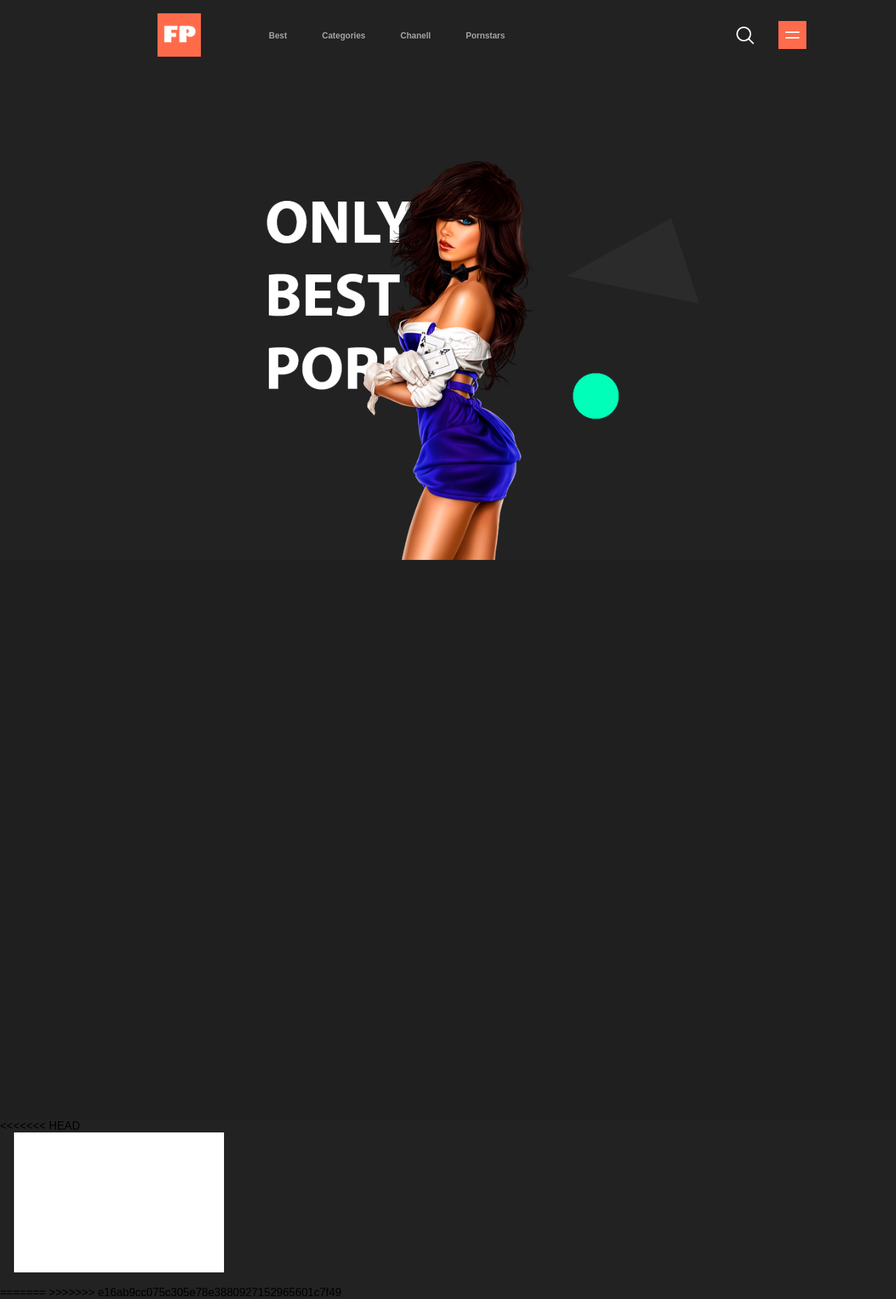
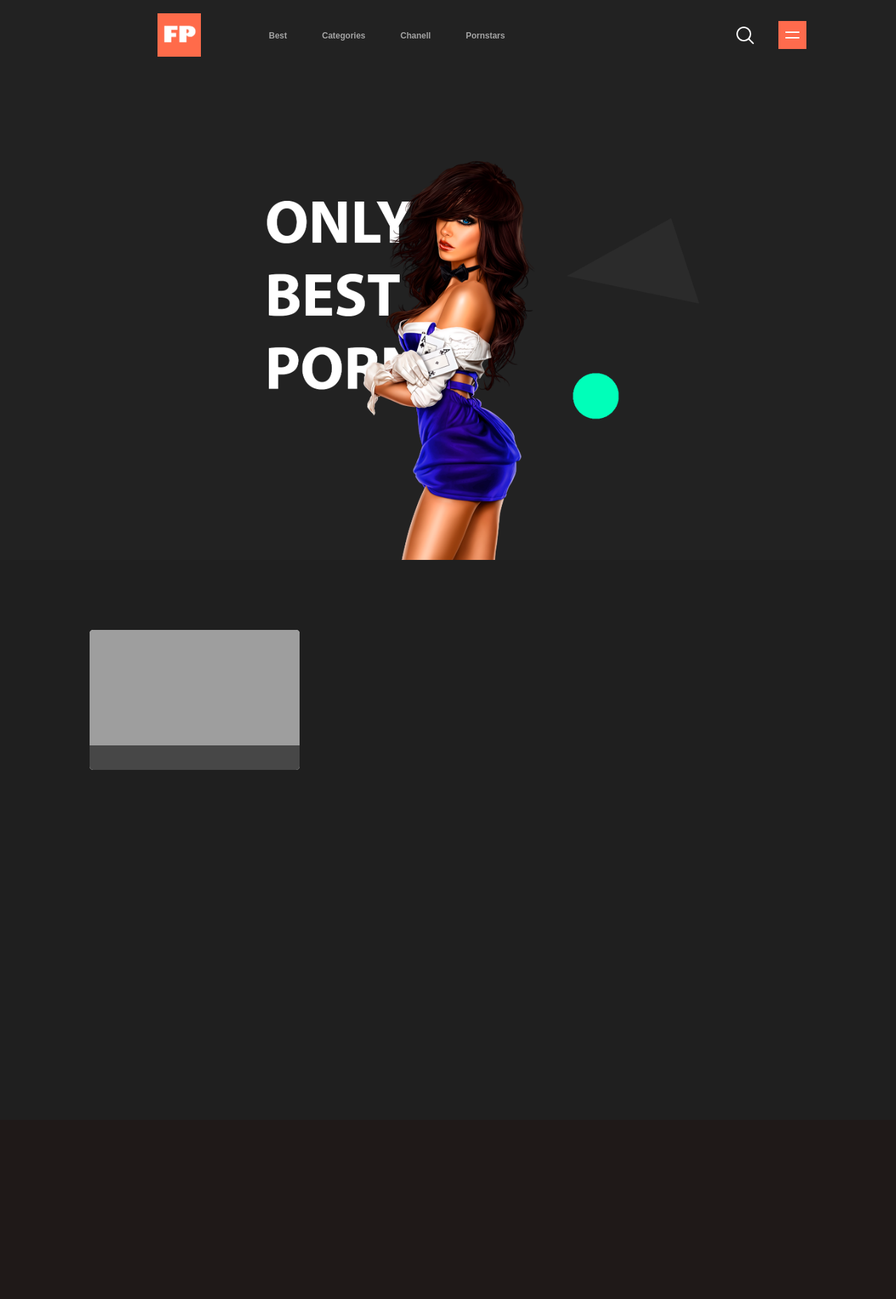
Before and after one commit to Rustin666/mysite, a PHP site: page / in a window 1280 px wide. Shown: the whole page at 70% size. After the commit the page ends 1100 px from the top, so only its background shows below. Run offline with PHP 8.4, Linux system fonts and the light colour scheme; tables that the repository leaves empty or names only in its code hold one stand-in row (values such as "Sample post"); data that the repository does not hold is empty; grey boxes are pictures that could not be loaded.

Commit message:
Big commit

```diff
--- a/assets/css/style.css
+++ b/assets/css/style.css
@@ -32,6 +32,7 @@
     align-items: center;
     position: fixed;
     transition: all .5s;
+    z-index: 9999;
 }
 
 .landing_header_div {
@@ -207,7 +208,7 @@
     height: 300px;
     top: 50px;
     right: 0;
-    border: 2px solid #1F1F1F;
+    border: 2px solid #282828;
     border-right: 1px solid #FF6B4D;
     display: none;
     text-align: center;
@@ -234,26 +235,108 @@
 .drop_menu a {
     color: white;
 }
-<<<<<<< HEAD
-.blockvideo{
+
+.blocks_video{
     display: flex;
     justify-content: center ;
 }
-.xuy{
+
+.blocks_video_content{
     width: 80%;
     background-color: transparent;
     display: flex;
     justify-content: space-between;
     flex-wrap: wrap;
+    padding-top: 100px;
 }
-.chlen{
+
+.video_block{
     width: 300px;
     height: 200px;
+    display: block;
     background-color: white;
-    margin-left: 20px;
-    margin-bottom: 20px;
-    display: block;
+    border-radius: 5px;
+    overflow: hidden;
+    position: relative;
+    display: flex;
+    justify-content: center;
+    align-items: center;
+    cursor: pointer;
+}
 
+.video_block_over_flow_img img {
+    position: absolute;
+    width: 100%;
+    min-height: 100%;
+    top: 0;
+    left: 0;
 }
-=======
->>>>>>> e16ab9cc075c305e78e3880927152965601c7f49
+
+.video_block_info {
+    position: absolute;
+    bottom: 0;
+    left: 0;
+    width: 100%;
+    height: 35px;
+    background-color: rgba(0,0,0,0.55);
+    display: flex;
+    align-items: center;
+}
+
+.video_block_likes,
+.video_block_eyes {
+    width: auto;
+    background-repeat: no-repeat;
+    color: #ffffffcc;
+    padding-left: 25px;
+    line-height: 1;
+}
+
+.video_block_likes {
+    background-image: url(img/like.png);
+    position: absolute;
+    left: 25px;
+}
+
+.video_block_eyes {
+    background-image: url(img/view.png);
+    position: absolute;
+    right: 25px;
+}
+
+.video_block_play {
+    width: 100%;
+    height: 100%;
+    position: absolute;
+    top: 0;
+    left: 0;
+    display: flex;
+    justify-content: center;
+    align-items: center;
+    background-color: rgba(0,0,0,0.5);
+    opacity: 0;
+    transition: all .2s;
+}
+
+.video_block_play:hover {
+    opacity: 1;
+}
+
+.video_block_play img {
+    width: 50px;
+    height: 50px;
+}
+
+.video_block_name {
+    position: absolute;
+    left: 14px;
+    top: 10px;
+    width: 100%;
+    z-index: 2;
+}
+
+.video_block_name span{
+    color: white;
+    font-size: 15px;
+    font-weight: bold;
+}
--- a/assets/js/index.js
+++ b/assets/js/index.js
@@ -0,0 +1,16 @@
+$(document).ready( function() {
+    localHrefLogo();
+    hoverCatMenu();
+});
+
+function localHrefLogo() {
+    $('.landing_header_img').click( function() {
+        location.href = "/";
+    })
+}
+
+function hoverCatMenu() {
+    $('.landing_header_categories').hover( function() {
+        $('.landing_header_categories_ul').fadeIn();
+    })
+}
--- a/assets/js/main.js
+++ b/assets/js/main.js
@@ -1,5 +1,6 @@
 $(document).ready( function() {
     headerBG();
+    openVideoId();
 });
 
 function headerBG() {
@@ -11,7 +12,6 @@
             $('.landing_header_categories_ul').fadeIn();
         }
     });
-<<<<<<< HEAD
 }
 
 var dropMenuNum = 0;
@@ -44,36 +44,12 @@
     }
 }
 
-=======
-}
+function openVideoId() {
 
-var dropMenuNum = 0;
+    $('.video_block').click( function() {
+        var id = $(this).attr("id");
+        location.href = "/player/index.php?id=" + id;
+    })
 
-function openDropMenu() {
-
-    if(dropMenuNum == 0) {
-        $('.drop_menu').slideDown('fast');
-        $('.header_search_menu').addClass('selectedMenu');
-        dropMenuNum = dropMenuNum + 1;
-    } else {
-        $('.drop_menu').slideUp('fast');
-        $('.header_search_menu').removeClass('selectedMenu');
-        dropMenuNum = 0;
-    }
 
 }
-
-var searchBlock = 0;
-
-function openSearchBlock() {
-    if(searchBlock == 0) {
-        $('.landing_header_search_div_search').css("width", "225px");
-        $('.search_input').fadeIn('slow');
-        searchBlock = searchBlock + 1;
-    } else {
-        $('.landing_header_search_div_search').css("width", "25px");
-        $('.search_input').fadeOut();
-        searchBlock = 0;
-    }
-}
->>>>>>> e16ab9cc075c305e78e3880927152965601c7f49
--- a/index.html
+++ b/index.php
@@ -1,3 +1,10 @@
+<?php
+
+    require_once "videos/fun.php";
+    require_once "videos/db.php";
+
+?>
+
 <!DOCTYPE html>
 <html lang="ru">
 <head>
@@ -60,7 +67,48 @@
     </div>
 
     <div class="landing_second_page">
+        <div class="blocks_video">
+            <div class="blocks_video_content">
+                <?
 
+                $sql = "SELECT * FROM `fp`.`videos`";
+                $result = mysqli_query($link, $sql);
+                $rows = mysqli_num_rows($result);
+
+
+
+
+                for ($i = 0 ; $i < $rows ; ++$i)
+                {
+                    $row = mysqli_fetch_row($result);
+
+                    echo '
+
+
+                                <div class="video_block" id="'.$row[1].'">
+                                    <div class="video_block_name">
+                                        <span>'.$row[4].'</span>
+                                    </div>
+                                    <div class="video_block_over_flow_img">
+                                        <img src="'.$row[3].'">
+                                    </div>
+                                    <div class="video_block_info">
+                                        <div class="video_block_likes">
+                                            <span>'.$row[5].'</span>
+                                        </div>
+                                        <div class="video_block_eyes">
+                                            <span>'.$row[6].'</span>
+                                        </div>
+                                    </div>
+                                    <div class="video_block_play">
+                                        <img src="assets/css/img/play-button.png">
+                                    </div>
+                                </div>
+                    ';
+                }
+                ?>
+            </div>
+        </div>
     </div>
 
 
@@ -74,7 +122,6 @@
 
 
 
-<<<<<<< HEAD
 
     <script src="assets/jquery/jquery-3.4.1.min.js"></script>
     <script src="assets/js/main.js"></script>
@@ -82,18 +129,8 @@
 
 
 
-    <div class="blockvideo">
-        <div class="xuy">
-            <div class="chlen">
-            </div>
-        </div>
-        </div>
-    </div>
 
 
 
-=======
->>>>>>> e16ab9cc075c305e78e3880927152965601c7f49
-
 </body>
 </html>
```
Also changed, not shown: player/index.php (added, +17 -0 lines), assets/css/img/like.png (added), assets/css/img/view.png (added).
